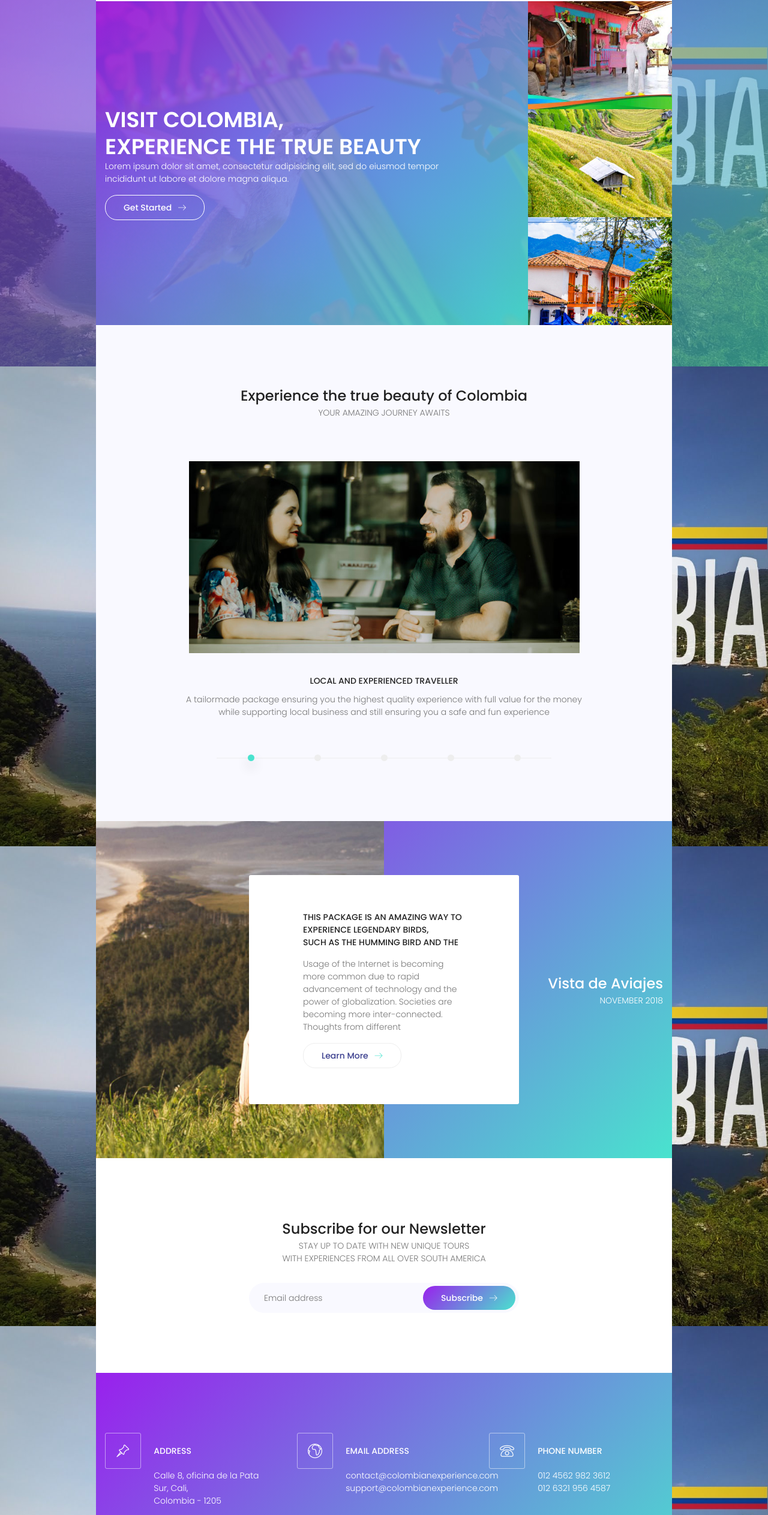
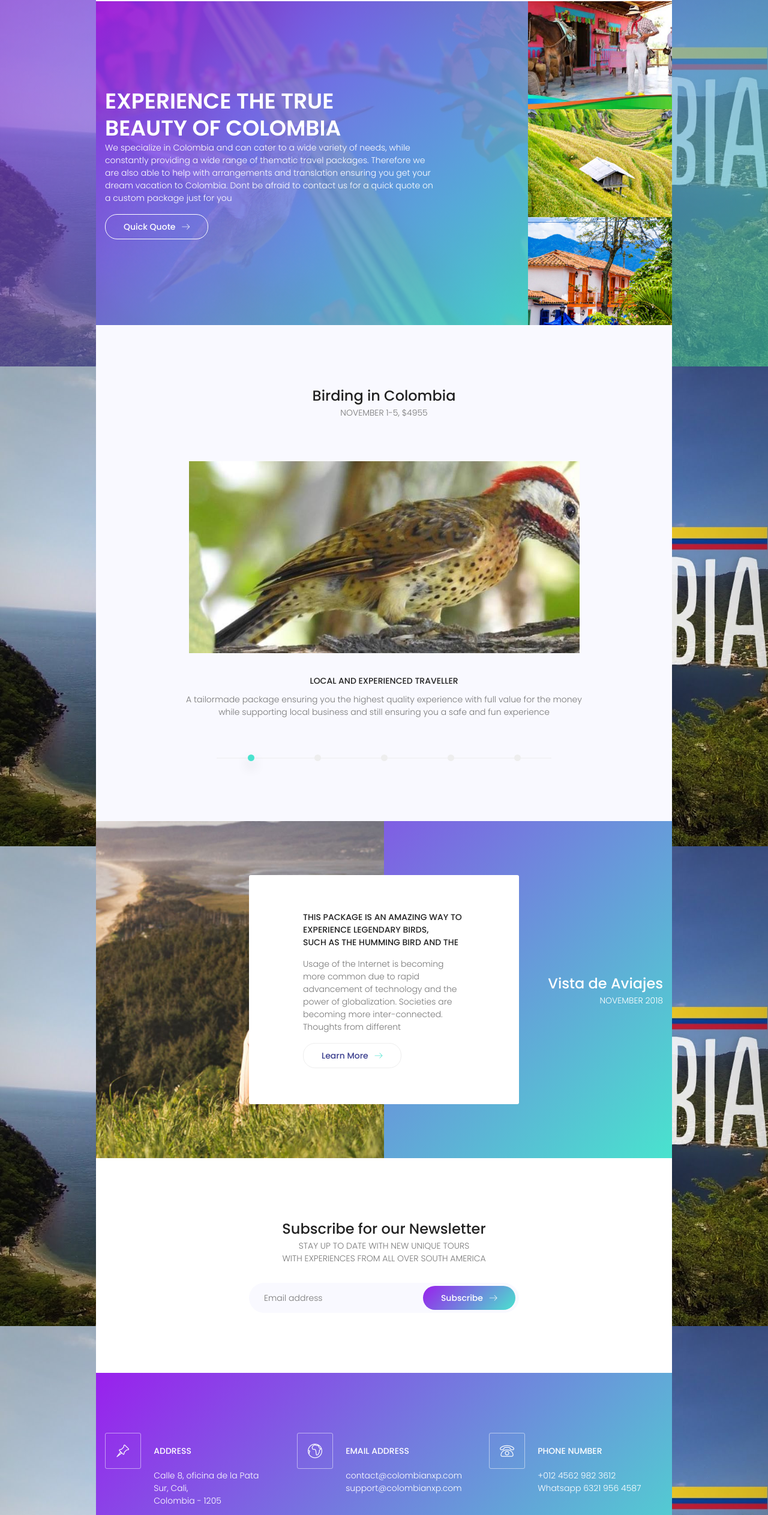
Before and after one commit to Ohshi60/marthas-little-adventure, a plain HTML site: page index.html in a window 1280 px wide. Shown: the part 189-2715 px from the top of the page at 60% size. Drawn offline with nearby package versions, Linux system fonts and the light colour scheme.

Commit message:
add photos to works-section

```diff
--- a/index.html
+++ b/index.html
@@ -55,27 +55,27 @@
 				<div class="item d-flex align-items-center">
 					<div class="container">
 						<div class="content">
-							<h1 class="text-white text-uppercase">Visit Colombia, <br> experience the true beauty</h1>
-							<p class="text-white">Lorem ipsum dolor sit amet, consectetur adipisicing elit, sed do eiusmod tempor  <br>incididunt ut labore et dolore magna aliqua.</p>
-							<a href="#" class="primary-btn d-inline-flex align-items-center"><span class="mr-10">Get Started</span><span class="lnr lnr-arrow-right"></span></a>
+							<h1 class="text-white text-uppercase">experience the true <br>beauty of Colombia</h1>
+							<p class="text-white">We specialize in Colombia and can cater to a wide variety of needs, while constantly providing a wide range of thematic travel packages. Therefore we are also able to help with arrangements and translation ensuring you get your dream vacation to Colombia. Dont be afraid to contact us for a quick quote on a custom package just for you</p>
+							<a href="#" class="primary-btn d-inline-flex align-items-center"><span class="mr-10">Quick Quote</span><span class="lnr lnr-arrow-right"></span></a>
 						</div>
 					</div>
 				</div>
 				<div class="item d-flex align-items-center">
 					<div class="container">
 						<div class="content">
-							<h1 class="text-white text-uppercase">Instead of eating, <br> you should feel the garnishing</h1>
-							<p class="text-white">Lorem ipsum dolor sit amet, consectetur adipisicing elit, sed do eiusmod tempor  <br>incididunt ut labore et dolore magna aliqua.</p>
-							<a href="#" class="primary-btn d-inline-flex align-items-center"><span class="mr-10">Get Started</span><span class="lnr lnr-arrow-right"></span></a>
+							<h1 class="text-white text-uppercase">Ruta Cafetera<br> 4 days, 5 nights</h1>
+							<p class="text-white">A breathtaking tour through Colombias famous Coffee ZoneLorem ipsum dolor sit amet, consectetur adipisicing elit, sed do eiusmod tempor  <br>incididunt ut labore et dolore magna aliqua.</p>
+							<a href="#" class="primary-btn d-inline-flex align-items-center"><span class="mr-10">Learn More</span><span class="lnr lnr-arrow-right"></span></a>
 						</div>
 					</div>
 				</div>
 				<div class="item d-flex align-items-center">
 					<div class="container">
 						<div class="content">
-							<h1 class="text-white text-uppercase">Instead of eating, <br> you should feel the garnishing</h1>
-							<p class="text-white">Lorem ipsum dolor sit amet, consectetur adipisicing elit, sed do eiusmod tempor  <br>incididunt ut labore et dolore magna aliqua.</p>
-							<a href="#" class="primary-btn d-inline-flex align-items-center"><span class="mr-10">Get Started</span><span class="lnr lnr-arrow-right"></span></a>
+							<h1 class="text-white text-uppercase">The Birds of Colombia<br> 6 days, 7 nights</h1>
+							<p class="text-white">A special tour focused on the diversity of the bird life of the country. Get a chance to experience the remarkable hummingbird up close.</p>
+							<a href="#" class="primary-btn d-inline-flex align-items-center"><span class="mr-10">Book Now</span><span class="lnr lnr-arrow-right"></span></a>
 						</div>
 					</div>
 				</div>
@@ -89,42 +89,42 @@
 					<div class="row justify-content-center">
 						<div class="col-lg-8">
 							<div class="section-title text-center">
-								<h3>Experience the true beauty of Colombia</h3>
-								<span class="text-uppercase">Your amazing journey awaits</span>
+								<h3>Birding in Colombia</h3>
+								<span class="text-uppercase">November 1-5, $4955</span>
 							</div>
 						</div>
 					</div>
 					<div class="active-works-carousel mt-40">
 						<div class="item">
-							<div class="thumb" style="background: url(img/c1.jpg);"></div>
+							<div class="thumb" style="background: url(img/carousel/bird1.jpg);"></div>
 							<div class="caption text-center">
 								<h6 class="text-uppercase">Local and experienced traveller</h6>
 								<p>A tailormade package ensuring you the highest quality experience with full value for the money <br>while supporting local business and still ensuring you a safe and fun experience</p>
 							</div>
 						</div>
 						<div class="item">
-							<div class="thumb" style="background: url(img/c1.jpg);"></div>
+							<div class="thumb" style="background: url(img/carousel/bird2.jpg);"></div>
 							<div class="caption text-center">
 								<h6 class="text-uppercase">Custom packages ensuring you an unique and unforgettable travel</h6>
 								<p>LCD screens are uniquely modern in style, and the liquid crystals <br> that make them work have allowed humanity to</p>
 							</div>
 						</div>
 						<div class="item">
-							<div class="thumb" style="background: url(img/c1.jpg);"></div>
+							<div class="thumb" style="background: url(img/carousel/birding1.jpg);"></div>
 							<div class="caption text-center">
 								<h6 class="text-uppercase">Vector Illustration</h6>
 								<p>LCD screens are uniquely modern in style, and the liquid crystals <br> that make them work have allowed humanity to</p>
 							</div>
 						</div>
 						<div class="item">
-							<div class="thumb" style="background: url(img/c1.jpg);"></div>
+							<div class="thumb" style="background: url(img/carousel/birding2.jpeg);"></div>
 							<div class="caption text-center">
 								<h6 class="text-uppercase">Vector Illustration</h6>
 								<p>LCD screens are uniquely modern in style, and the liquid crystals <br> that make them work have allowed humanity to</p>
 							</div>
 						</div>
 						<div class="item">
-							<div class="thumb" style="background: url(img/c1.jpg);"></div>
+							<div class="thumb" style="background: url(img/carousel/birding3.jpg);"></div>
 							<div class="caption text-center">
 								<h6 class="text-uppercase">Vector Illustration</h6>
 								<p>LCD screens are uniquely modern in style, and the liquid crystals <br> that make them work have allowed humanity to</p>
@@ -215,8 +215,8 @@
 								<div class="desc">
 									<h6 class="title text-uppercase">Email Address</h6>
 									<div class="contact">
-										<a href="mailto:info@dataarc.com">contact@colombianexperience.com</a> <br>
-										<a href="mailto:support@dataarc.com">support@colombianexperience.com</a>
+										<a href="mailto:info@dataarc.com">contact@colombianxp.com</a> <br>
+										<a href="mailto:support@dataarc.com">support@colombianxp.com</a>
 									</div>
 								</div>
 							</div>
@@ -229,8 +229,8 @@
 								<div class="desc">
 									<h6 class="title text-uppercase">Phone Number</h6>
 									<div class="contact">
-										<a href="tel:1545">012 4562 982 3612</a> <br>
-										<a href="tel:54512">012 6321 956 4587</a>
+										<a href="tel:1545">+012 4562 982 3612</a> <br>
+										<a href="tel:54512">Whatsapp 6321 956 4587</a>
 									</div>
 								</div>
 							</div>
@@ -246,7 +246,7 @@
 							<div class="copy-right-text">Copyright &copy; 2018  |  All rights reserved. This website is made with <i class="fa fa-heart-o" aria-hidden="true"></i> by MML using<a href="https://colorlib.com" target="_blank">Colorlib</a></div>
 							<div class="footer-social">
 								<a href="#"><i class="fa fa-facebook"></i></a>
-								<a href="#"><i class="fa fa-twitter"></i></a>
+								<a href="#"><i class="fa fa-whatsapp"></i></a>
 							</div>
 						</div>
 					</div>
```
Also changed, not shown: img/carousel/bird1.jpg (added), img/carousel/bird2.jpg (added), img/carousel/birding1.jpg (added), img/carousel/birding2.jpeg (added), img/carousel/birding3.jpg (added), img/carousel/birdingpink.jpg (added).
